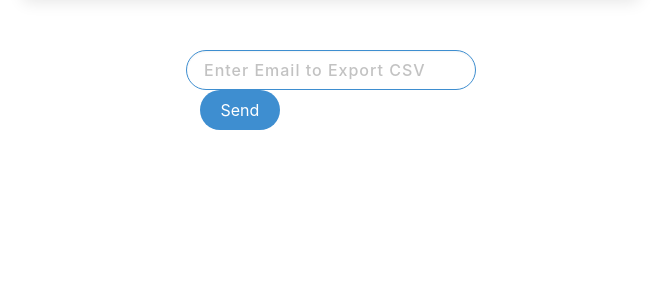
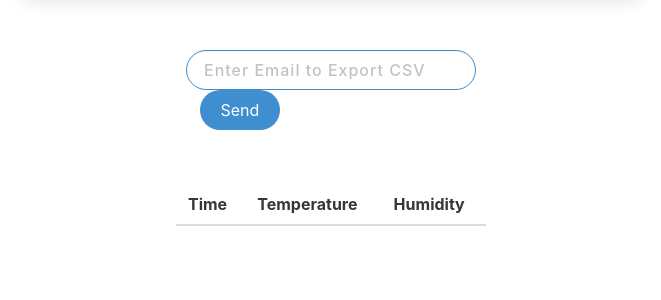
Before and after one commit to Bartixxx32/TemperStat, a Flask app: template templates/index.html in a window 1280 px wide. Shown: the part 427-727 px from the top of the page, without its empty margins (309-970 px from the left). Run offline with Flask 2, Linux system fonts and the light colour scheme; the template is opened without the code that fills it: most values are stand-ins (such as "Sample title", 1, 10 or a date in 2020); lists and menus that the app fills with data are empty; some libraries are stand-ins or nearby versions.

Commit message:
Minor Changes

```diff
--- a/app.py
+++ b/app.py
@@ -23,6 +23,10 @@ sensor = Adafruit_DHT.DHT11
 
 from flask import Flask
 app = Flask(__name__)
+
+data_temp = []
+data_hum = []
+data_time = []
 
 
 @app.route('/mail', methods = ['POST', 'GET'])
@@ -60,10 +64,13 @@ def index():
 	nowtime = datetime.now()
 	nowtime = nowtime.strftime("%H:%M:%S")
 	temperature, humidity = sensor_1()
+	data_time.append(nowtime)
+	data_temp.append(temperature)
+	data_hum.append(humidity)
 	with open('readings.csv', 'a') as file:
 		writer = csv.writer(file)
 		writer.writerow([nowtime,temperature, humidity])
-	return render_template("index.html",temperature=temperature, humidity=humidity)
+	return render_template("index.html",temperature=temperature, humidity=humidity, data_time=data_time, data_temp=data_temp, data_hum=data_hum)
 
 
 def sensor_1():
--- a/templates/index.html
+++ b/templates/index.html
@@ -52,7 +52,7 @@
          </div>
       </div>
       <br>
-      <!--
+
       <div class="container center">
          <table class="table center">
             <thead>
@@ -63,25 +63,17 @@
                </tr>
             </thead>
             <tbody>
+               {% for i in range(0, len) %}
                <tr>
-                  <td>12 : 45</td>
-                  <td>32 &#8451;</td>
-                  <td>40%</td>
+                  <td>{{data_time[i]}}</td>
+                  <td>{{data_temp[i]}}</td>
+                  <td>{{data_hum[i]}}</td>
                </tr>
-               <tr>
-                  <td>12 : 46</td>
-                  <td>34 &#8451;</td>
-                  <td>51%</td>
-               </tr>
-               <tr>
-                  <td>12 : 46</td>
-                  <td>34 &#8451;</td>
-                  <td>51%</td>
-               </tr>
+               {%endfor%}
             </tbody>
          </table>
       </div>
-   -->
+
    </body>
 </html>
 {%  endblock  %}
```
